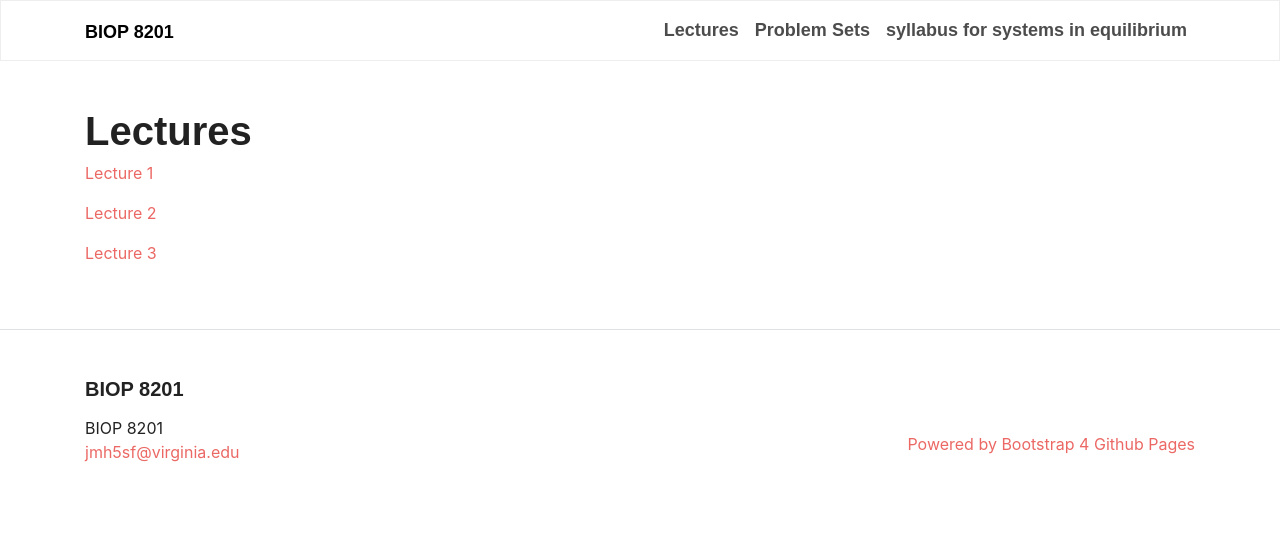
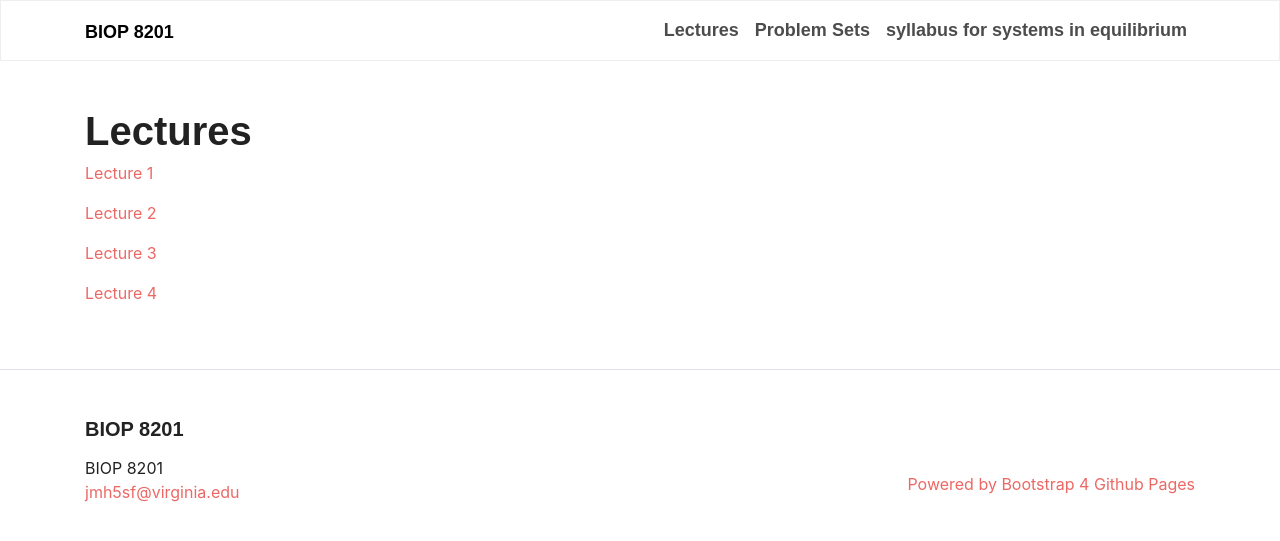
Before and after one commit to jmhays/biop-web, a Jekyll site: the page built from lectures.md, in a window 1280 px wide. Shown: the top 541 px of the page. Built offline with Jekyll 4.4.1, drawn with Linux system fonts in a browser that asks for light colours; some web fonts are replaced.

Commit message:
add lecture 4 link

```diff
--- a/lectures.md
+++ b/lectures.md
@@ -8,3 +8,5 @@ title: Lectures
 [Lecture 2](/lectures/Lecture2.md)
 
 [Lecture 3](/lectures/Lecture3.md)
+
+[Lecture 4](/lectures/Lecture4.md)
```
